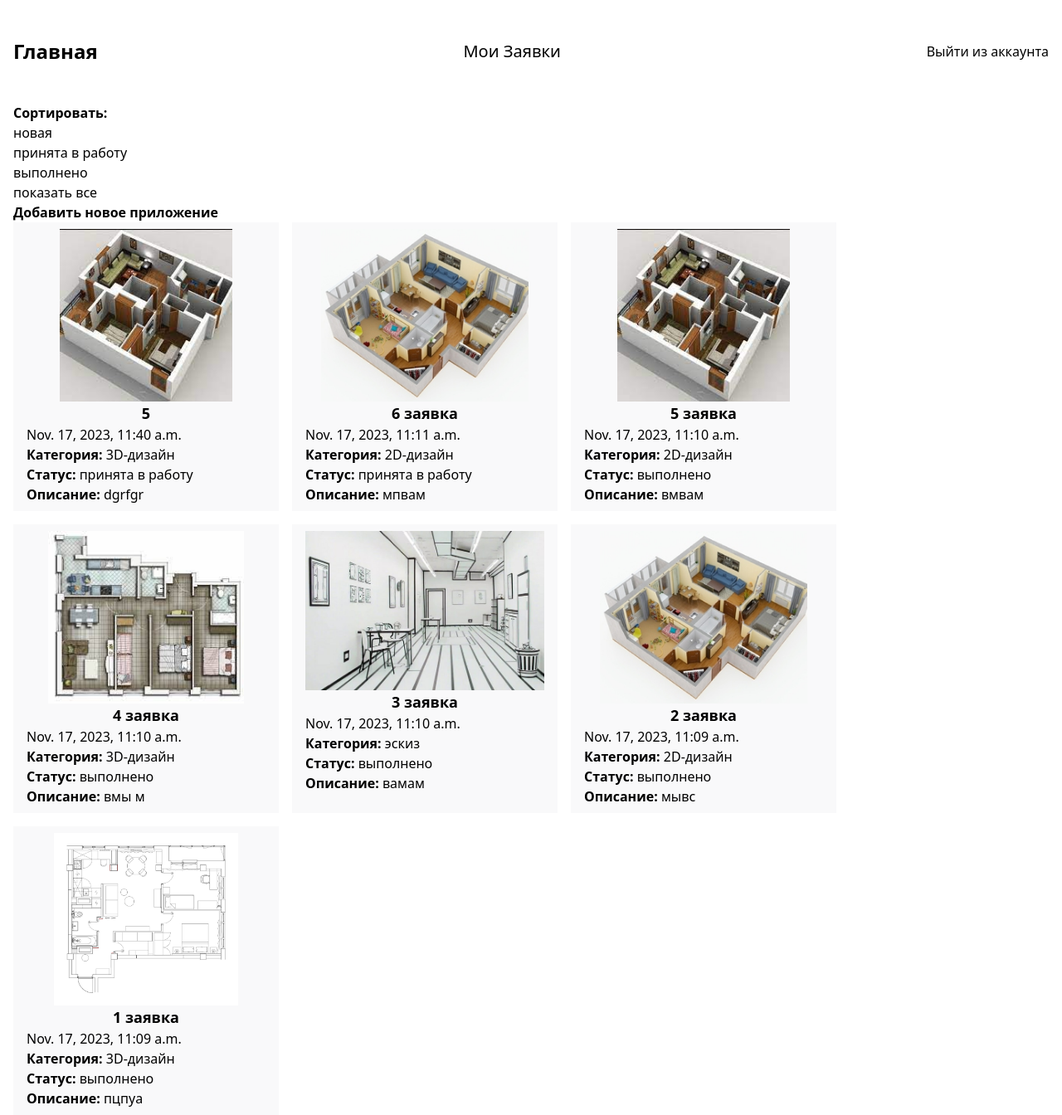
After one commit to smval18/django-2.1, a Django app: page /myapps/ in a window 1280 px wide. The commit adds this page. Shown: the whole page at 83% size. Run offline with Django 4.2, Linux system fonts and the light colour scheme; a user stored in the database is signed in; data comes from the database, SQL or seed files in the repository; both versions use the stored data as it was after the commit; some libraries are stand-ins or nearby versions.

Commit message:
'создание_страницы_просмотра_своих_заявок'

```diff
--- a/project/catalog/models.py
+++ b/project/catalog/models.py
@@ -42,19 +42,19 @@ class Application(models.Model):
 
     @staticmethod
     def get_new_applications():
-        return Application.objects.filter(status=Status.objects.get(name='New')).order_by('created_at')[:4]
+        return Application.objects.filter(status=Status.objects.get(name='новая')).order_by('created_at')[:4]
 
     @staticmethod
     def get_accept_applications():
-        return Application.objects.filter(status=Status.objects.get(name='Accept')).order_by('created_at')[:4]
+        return Application.objects.filter(status=Status.objects.get(name='принята в работу')).order_by('created_at')[:4]
 
     @staticmethod
     def get_accept_applications_count():
-        return Application.objects.filter(status=Status.objects.get(name='Accept')).count()
+        return Application.objects.filter(status=Status.objects.get(name='принята в работу')).count()
 
     @staticmethod
     def get_done_applications():
-        return Application.objects.filter(status=Status.objects.get(name='Done')).order_by('created_at')[:4]
+        return Application.objects.filter(status=Status.objects.get(name='выполнено')).order_by('created_at')[:4]
 
     def __str__(self) -> str:
         return self.name
--- a/project/catalog/templates/base_generic.html
+++ b/project/catalog/templates/base_generic.html
@@ -16,7 +16,7 @@
             <a class="text-2xl text-black-600 font-bold" href="{% url 'index' %}">Главная</a>
             <div class="text-xl py-10 px-5">
                 {% if user.is_authenticated %}
-                    <a class="text-black " href="#">Мои Заявки</a><br>
+                    <a class="text-black " href="{% url 'myapplication' %}">Мои Заявки</a><br>
 
                 {% endif %}
 
@@ -29,7 +29,7 @@
                 {% if user.is_authenticated %}
 
                 <a type="button" class="text-black font-medium  text-m  "
-                    href="{% url 'logout' %}?next={{ request.path }}">Выйти из аккаунта</a>
+                    href="{% url 'logout' %}">Выйти из аккаунта</a>
 
 
                 {% else %}
--- /dev/null
+++ b/project/catalog/templates/my_application.html
@@ -0,0 +1,61 @@
+{% extends "base_generic.html" %}
+
+{% block header %}
+
+{% endblock header %}
+
+{% block main %}
+
+<div class="">
+
+    {% if statuses %}
+
+    <p>
+        <b>Сортировать:</b><br>
+        {% for status in statuses %}
+
+       <a class="text-black" href="#">{{status}}</a><br>
+
+        {% endfor %}
+
+        <a class="text-black" href="#">показать все</a>
+    </p>
+
+    {% endif %}
+
+    <a class="text-s font-bold"
+        href="#">Добавить новое приложение</a>
+</div>
+
+<div class="">
+
+    <div class="flex flex-wrap gap-4">
+
+        {% if applications %}
+        {% for app in applications %}
+        <div class="group bg-gray-100/50  px-4 py-2 w-80 ">
+
+            {% if app.status.name == "New" %}
+                <a class="text-white bg-black font-medium text-sm px-5 py-2.5" href="#">X</a>
+            {% endif %}
+            <img class="mx-auto max-h-52" src="{{app.image.url}}" alt="Application image">
+            <p class="text-lg text-center font-bold">{{app.name}}</p>
+            {{app.created_at}}
+            <p class="">
+                <b>Категория:</b>
+                <span class="">{{app.category}}</span><br>
+                <b>Статус:</b>
+                <span class="">{{app.status}}</span><br>
+                <b>Описание:</b>
+                <span class="">{{app.description}}</span>
+            </p>
+        </div>
+        {% endfor %}
+
+
+        {% endif %}
+
+    </div>
+</div>
+
+{% endblock %}
--- a/project/catalog/urls.py
+++ b/project/catalog/urls.py
@@ -8,6 +8,7 @@ urlpatterns = [
     path('accounts/register/', views.RegisterView.as_view(), name='register'),
     path('accounts/profile/', views.ProfileView.as_view(), name='profile'),
     path('accounts/logouted/', views.logouted, name='logouted'),
+    path('myapps/', views.MyAppsView.as_view(), name='myapplication'),
 
 
 
--- a/project/catalog/views.py
+++ b/project/catalog/views.py
@@ -37,3 +37,23 @@ class ProfileView(mixins.LoginRequiredMixin, generic.DetailView):
 
     def get_object(self, queryset=None):
         return self.request.user
+
+class MyAppsView(mixins.LoginRequiredMixin, generic.View):
+    def get(self, request):
+        return render(request, 'my_application.html', self.get_context_data())
+
+    def get_context_data(self):
+        filters = {
+            'user': self.request.user,
+        }
+
+        if self.request.GET.get('status'):
+            filters['status'] = models.Status.objects.get(
+                name=self.request.GET.get('status'))
+
+        context = {
+            'statuses': models.Status.objects.all(),
+            'applications': models.Application.objects.filter(**filters).order_by('-created_at').all(),
+        }
+
+        return context
```
Also changed, not shown: project/project/settings.py (+2 -6 lines), project/db.sqlite3, project/images/images/60b63c89325e1_g6iGjhb.jpg (added), project/images/images/ae84141fb33146f333be9c15cfb98338_thumb_8bd68520ce00954c_25LPXsZ.jpg (added), project/images/images/ae84141fb33146f333be9c15cfb98338_thumb_8bd68520ce00954c_3Kg1mTy.jpg (added), project/images/images/full_TmQZPXTZ_ROSzzq1.jpg (added), project/images/images/Без_названия_1_fOxNYq0.jpg (added), project/images/images/Без_названия_aOCdkiV.jpg (added), project/images/images/Без_названия_w9ESV2D.jpg (added).
